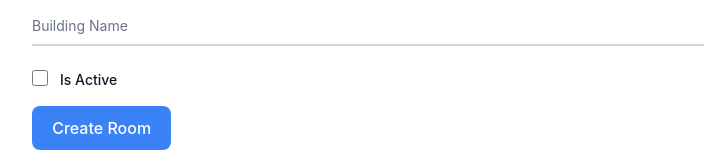
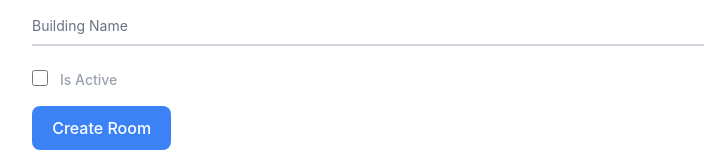
Before and after one commit to Anermers95/SWE5006, a React (Vite) app in the folder frontend/: page /room/create in a window 1280 px wide. Shown: the part 428-588 px from the top of the page, without its empty margins (272-997 px from the left). Built offline with nearby package versions, Linux system fonts and the light colour scheme.

Commit message:
change label color

```diff
--- a/frontend/src/component/RoomForm.tsx
+++ b/frontend/src/component/RoomForm.tsx
@@ -178,7 +178,7 @@ const RoomForm = () => {
           />
 
 
-          <label htmlFor="checkbox-1" className="text-sm ml-3 font-medium text-gray-900">Is Active</label>
+          <label htmlFor="checkbox-1" className="text-sm ml-3 font-medium text-gray-400">Is Active</label>
         </div>
         <button type="submit" className="text-white bg-blue-500 hover:bg-blue-800 focus:ring-4 focus:ring-blue-300 font-medium rounded-lg text-sm w-full sm:w-auto px-5 py-2.5 text-center dark:bg-blue-600 dark:hover:bg-blue-700 dark:focus:ring-blue-800">
           {id ? "Update Room" : "Create Room"}
```
